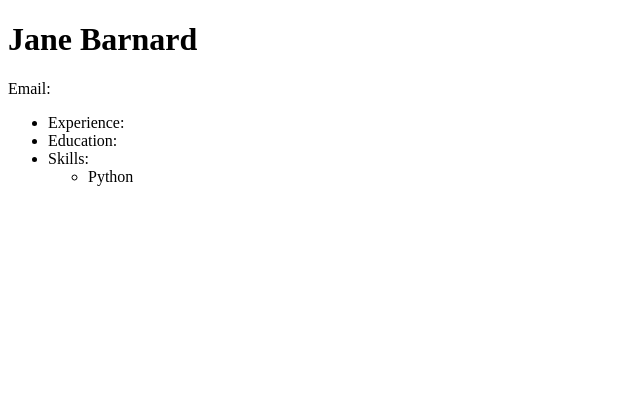
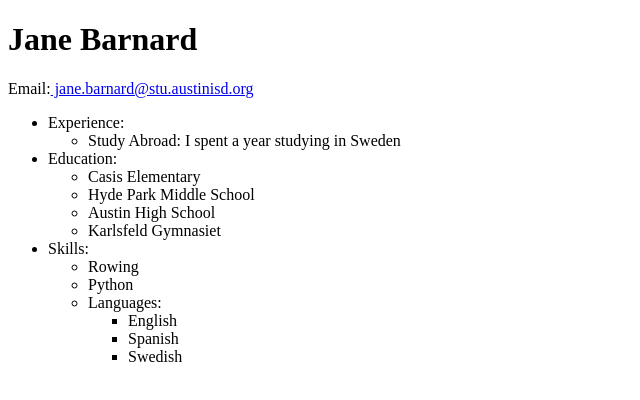
Before and after one commit to JanieBarnard/JanieBarnard.github.io, a plain HTML site: page resume.html in a window 1280 px wide. Shown: the whole page, without its empty margins (0-640 px from the left). Drawn offline with Linux system fonts and the light colour scheme.

Commit message:
resume: education

```diff
--- a/resume.html
+++ b/resume.html
@@ -4,19 +4,35 @@
 
     <head>
 
-        <title> </title>
+        <title>Resume</title>
 
     </head>
 
     <body>
         <h1>Jane Barnard</h1>
-        <p>Email:</p>
+        <p>Email:<a href="jane.barnard@stu.austinisd.org">  jane.barnard@stu.austinisd.org</a></p>
         <ul>
             <li>Experience: </li>
+            <ul>
+                <li>Study Abroad: I spent a year studying in Sweden</li>
+            </ul>
             <li>Education: </li>
+            <ul>
+                <li>Casis Elementary</li>
+                <li>Hyde Park Middle School</li>
+                <li>Austin High School</li>
+                <li>Karlsfeld Gymnasiet</li>
+            </ul>
             <li>Skills: </li>
             <ul>
+                <li>Rowing</li>
                 <li>Python</li>
+                <li>Languages:</li>
+                <ul>
+                    <li>English</li>
+                    <li>Spanish</li>
+                    <li>Swedish</li>
+                </ul>
             </ul>
         </ul>
 
```
Also changed, not shown: hobby.html (+1 -1 lines), programs.html (+1 -1 lines).
